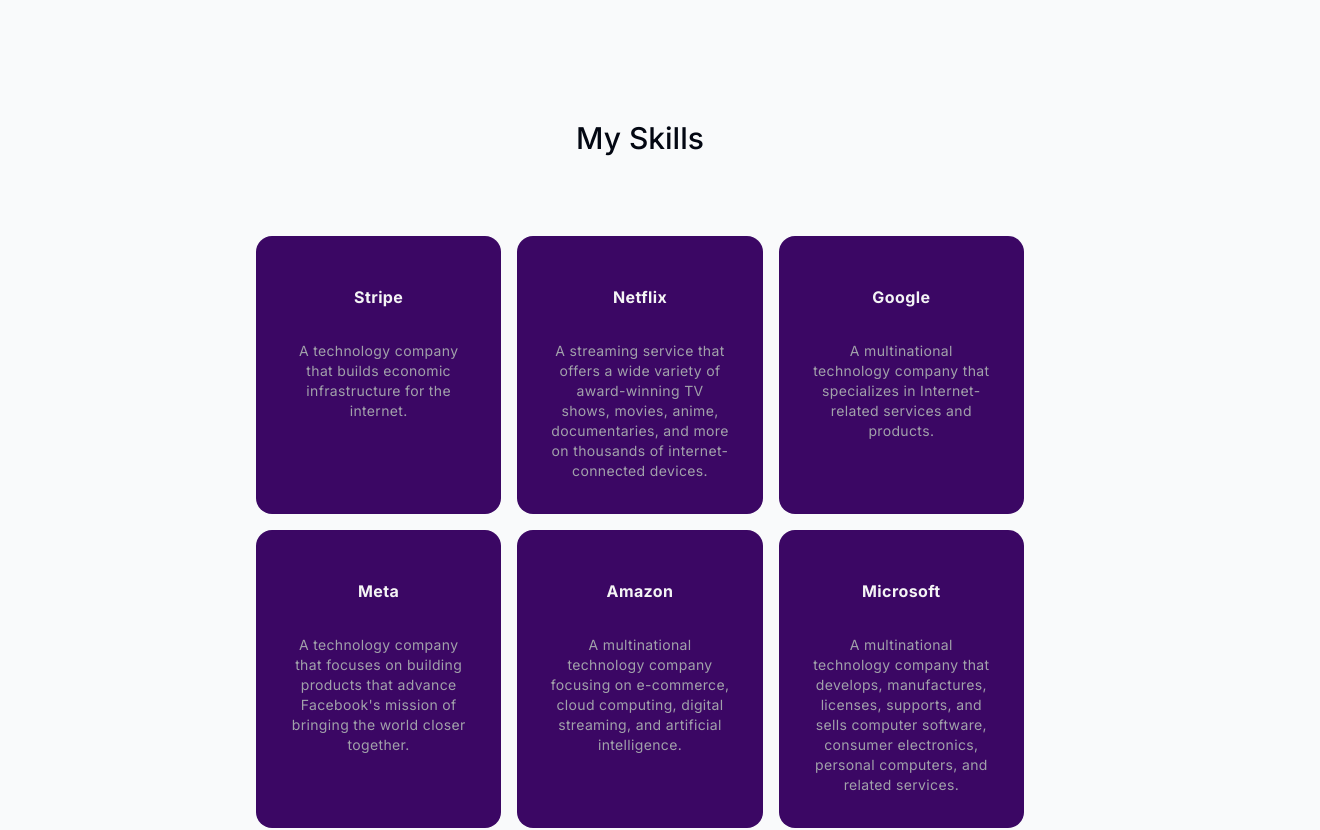
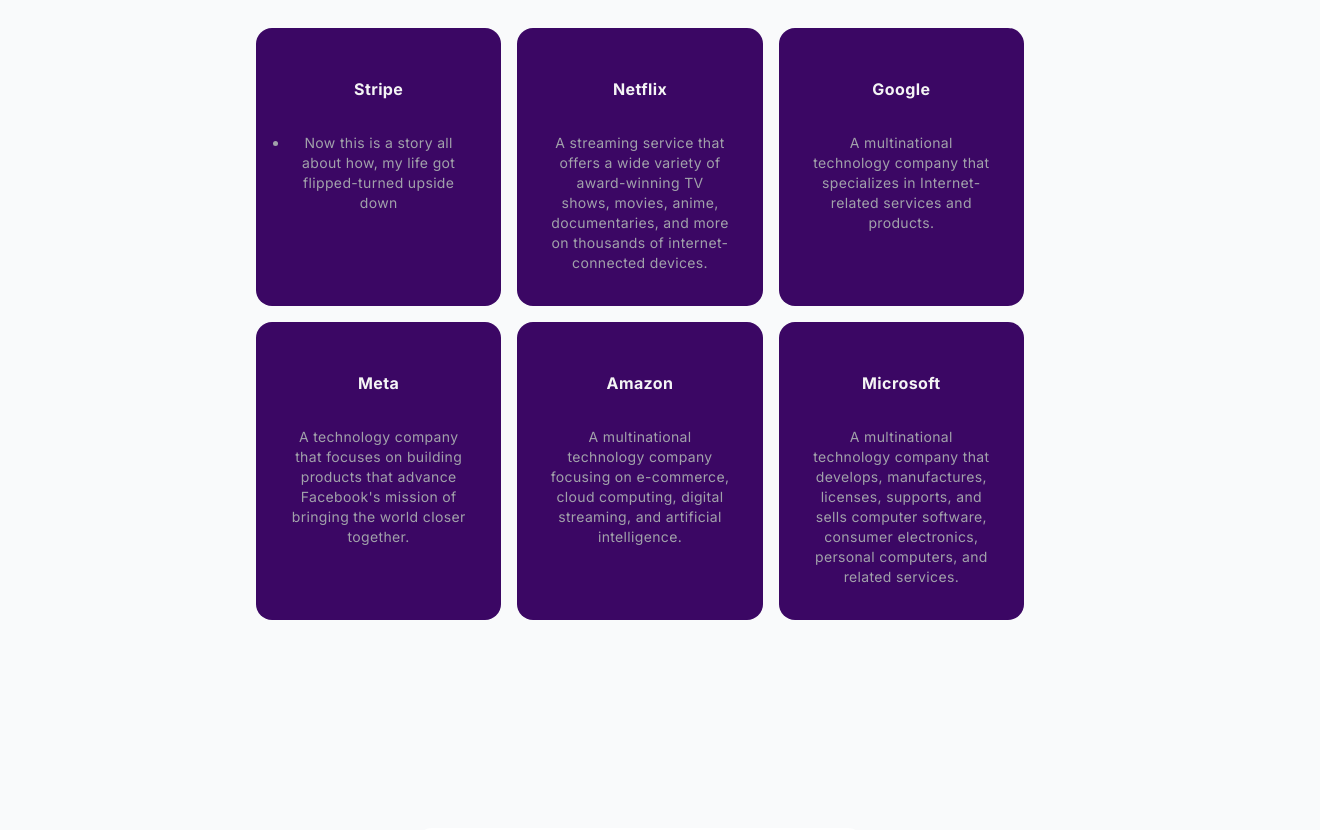
Before and after one commit to SaurabhDantani/next_js_portfolio, a Next.js app: page / in a window 1280 px wide. Shown: the part 3680-4510 px from the top of the page, 1320 px wide, since content can reach past the window. Built offline with nearby package versions, Linux system fonts and the light colour scheme.

Commit message:
add skills

```diff
--- a/components/project.tsx
+++ b/components/project.tsx
@@ -6,7 +6,7 @@
     const { ref } = useSectionInView("Projects", 0.5);
     return (
 
-        <div ref={ref} id="projects" className="w-3/4 content-center justify-self-center">
+        <div ref={ref} id="projects" className="w-3/4 content-center justify-self-center -mb-52">
             <HeroParallaxDemo />
         </div>
 
--- a/ui/about/AboutComponent.tsx
+++ b/ui/about/AboutComponent.tsx
@@ -55,7 +55,7 @@
       animate={{
         backgroundColor: backgroundColors[activeCard % backgroundColors.length],
       }}
-      className="h-[30rem] overflow-y-auto flex justify-center relative space-x-10 rounded-md p-10"
+      className="h-[30rem] w-[80rem] overflow-y-auto flex justify-center relative space-x-10 rounded-md p-10"
       ref={ref}
     >
       <div className="div relative flex items-start px-4">
--- a/ui/projects/Project.Componet.tsx
+++ b/ui/projects/Project.Componet.tsx
@@ -57,7 +57,8 @@
   return (
     <div
       ref={ref}
-      className="h-[300vh] py-40 overflow-hidden  antialiased relative flex flex-col self-auto [perspective:1000px] [transform-style:preserve-3d]"
+      className="h-[300vh] py-40 overflow-hidden  antialiased relative flex flex-col self-auto
+      [perspective:1000px] [transform-style:preserve-3d]"
     >
       <Header />
       <motion.div
--- a/ui/skills/Skills.Component.tsx
+++ b/ui/skills/Skills.Component.tsx
@@ -9,7 +9,7 @@
 }: {
   items: {
     title: string;
-    description: string;
+    description: string | React.ReactNode;
     link: string;
   }[];
   className?: string;
@@ -100,13 +100,13 @@
   children: React.ReactNode;
 }) => {
   return (
-    <p
+    <div
       className={cn(
         "mt-8 text-zinc-400 tracking-wide leading-relaxed text-sm",
         className
       )}
     >
       {children}
-    </p>
+    </div>
   );
 };
--- a/ui/skills/Skills.Index.tsx
+++ b/ui/skills/Skills.Index.tsx
@@ -2,7 +2,7 @@
 
 export function CardHoverEffectDemo() {
   return (
-    <div className="max-w-5xl mx-auto px-8">
+    <div className="max-w-5xl mx-auto px-8 mt-0">
       <HoverEffect items={projects} />
     </div>
   );
@@ -10,8 +10,12 @@
 export const projects = [
   {
     title: "Stripe",
-    description:
-      "A technology company that builds economic infrastructure for the internet.",
+    description:(
+      <ul className="list-disc">
+        <li>Now this is a story all about how, my life got flipped-turned upside down</li>
+      </ul>
+    ),
+      // "A technology company that builds economic infrastructure for the internet.",
     link: "https://stripe.com",
   },
   {
```
